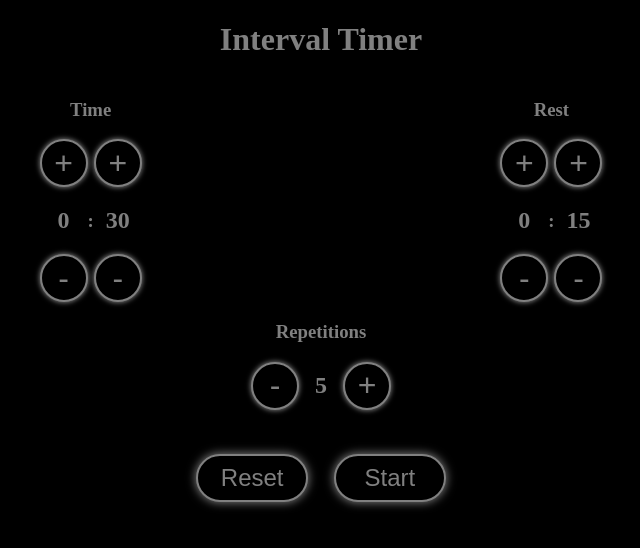
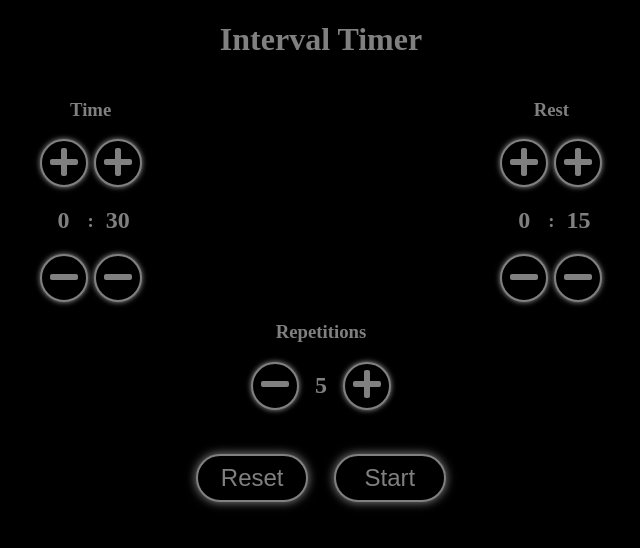
Before and after one commit to grimjohncorn/interval, a React (Create React App) app: page / in a window 1280 px wide. Shown: the top 548 px of the page, without its empty margins (319-959 px from the left). Built offline with nearby package versions, Linux system fonts and the light colour scheme.

Commit message:
plus and minus changed to fontawesome icons

```diff
--- a/package.json
+++ b/package.json
@@ -3,6 +3,9 @@
   "version": "0.1.0",
   "private": true,
   "dependencies": {
+    "@fortawesome/fontawesome-svg-core": "^1.2.34",
+    "@fortawesome/free-solid-svg-icons": "^5.15.2",
+    "@fortawesome/react-fontawesome": "^0.1.14",
     "@testing-library/jest-dom": "^5.11.9",
     "@testing-library/react": "^11.2.3",
     "@testing-library/user-event": "^12.6.2",
--- a/src/Change.js
+++ b/src/Change.js
@@ -1,3 +1,6 @@
+import { FontAwesomeIcon } from '@fortawesome/react-fontawesome'
+import { faPlus, faMinus } from '@fortawesome/free-solid-svg-icons'
+
 const Change = ( {time, unit, setValue} ) => {
 
     const displayValue = unit === 'minutes' ? Math.floor(time / 60) : time % 60
@@ -19,9 +22,17 @@ const Change = ( {time, unit, setValue} ) => {
 
     return (
         <div>
-            <button className='roundButton' onClick={() => changeTime('increase', unit)}>+</button>
+            <button
+              className='roundButton'
+              onClick={() => changeTime('increase', unit)}>
+                <FontAwesomeIcon icon={faPlus} />
+            </button>
             <h2>{unit === 'seconds' && displayValue < 10 ? `0${displayValue}` : displayValue}</h2>
-            <button className='roundButton' onClick={() => changeTime('decrease', unit)}>-</button>
+            <button
+              className='roundButton'
+              onClick={() => changeTime('decrease', unit)}>
+                <FontAwesomeIcon icon={faMinus} />
+              </button>
         </div>
     )
 }
--- a/src/Interval.js
+++ b/src/Interval.js
@@ -1,3 +1,6 @@
+import { FontAwesomeIcon } from '@fortawesome/react-fontawesome'
+import { faPlus, faMinus } from '@fortawesome/free-solid-svg-icons'
+
 const Interval = ({ intervals, setIntervals }) => {
 
     const handleClick = (direction) => {
@@ -14,9 +17,17 @@ const Interval = ({ intervals, setIntervals }) => {
         <div>
             <h3 className='title'>Repetitions</h3>
             <div className='intervalsContainer'>
-                <button className='roundButton' onClick={() => handleClick('decrease')}>-</button>
+                <button
+                    className='roundButton'
+                    onClick={() => handleClick('decrease')}>
+                        <FontAwesomeIcon icon={faMinus} />
+                    </button>
                 <h2>{intervals}</h2>
-                <button className='roundButton' onClick={() => handleClick('increase')}>+</button>
+                <button
+                    className='roundButton'
+                    onClick={() => handleClick('increase')}>
+                        <FontAwesomeIcon icon={faPlus} />
+                </button>
             </div>
         </div>
      )
```
Also changed, not shown: 2 other files (tests, documents, lock files or other folders).
